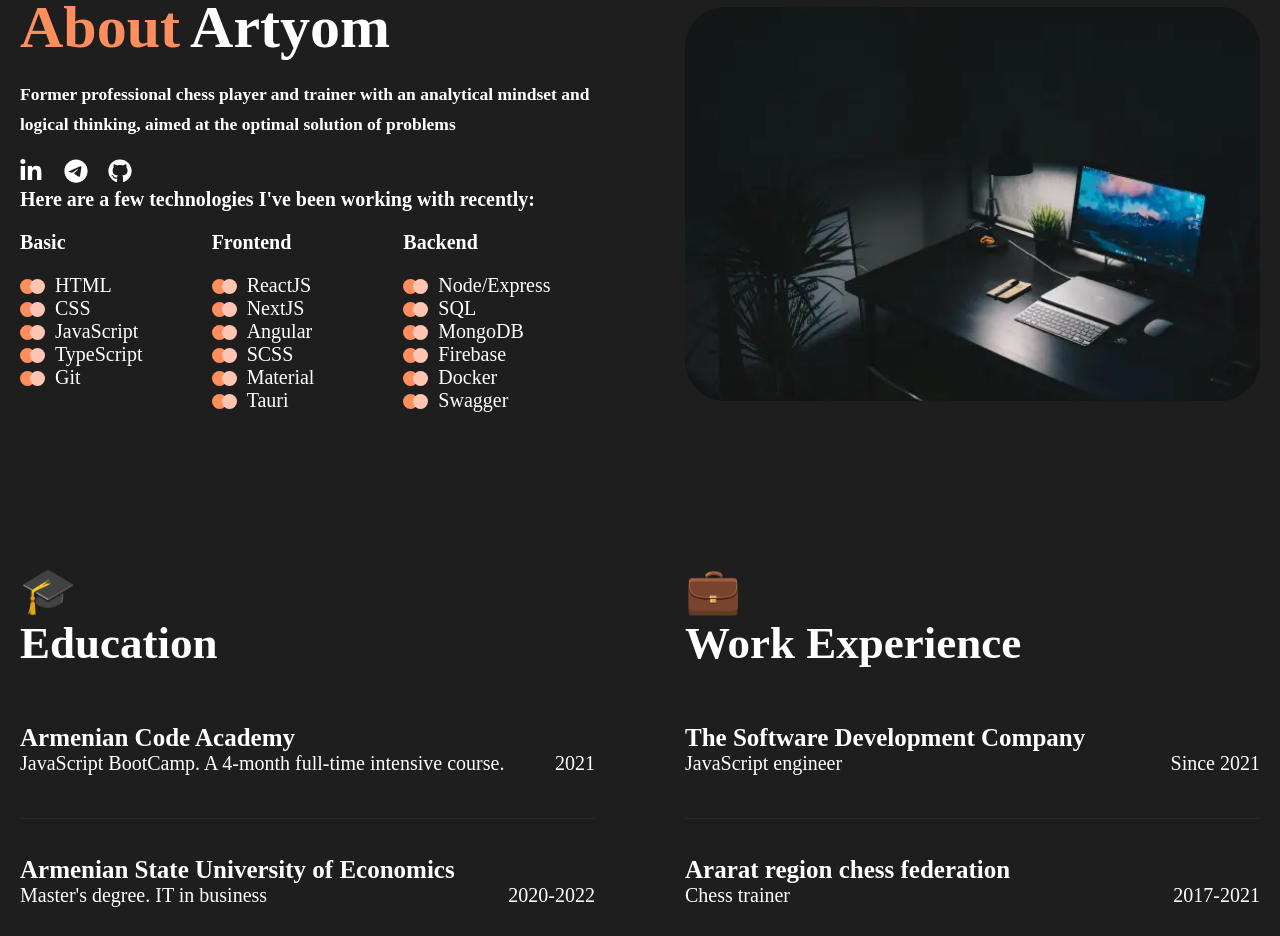
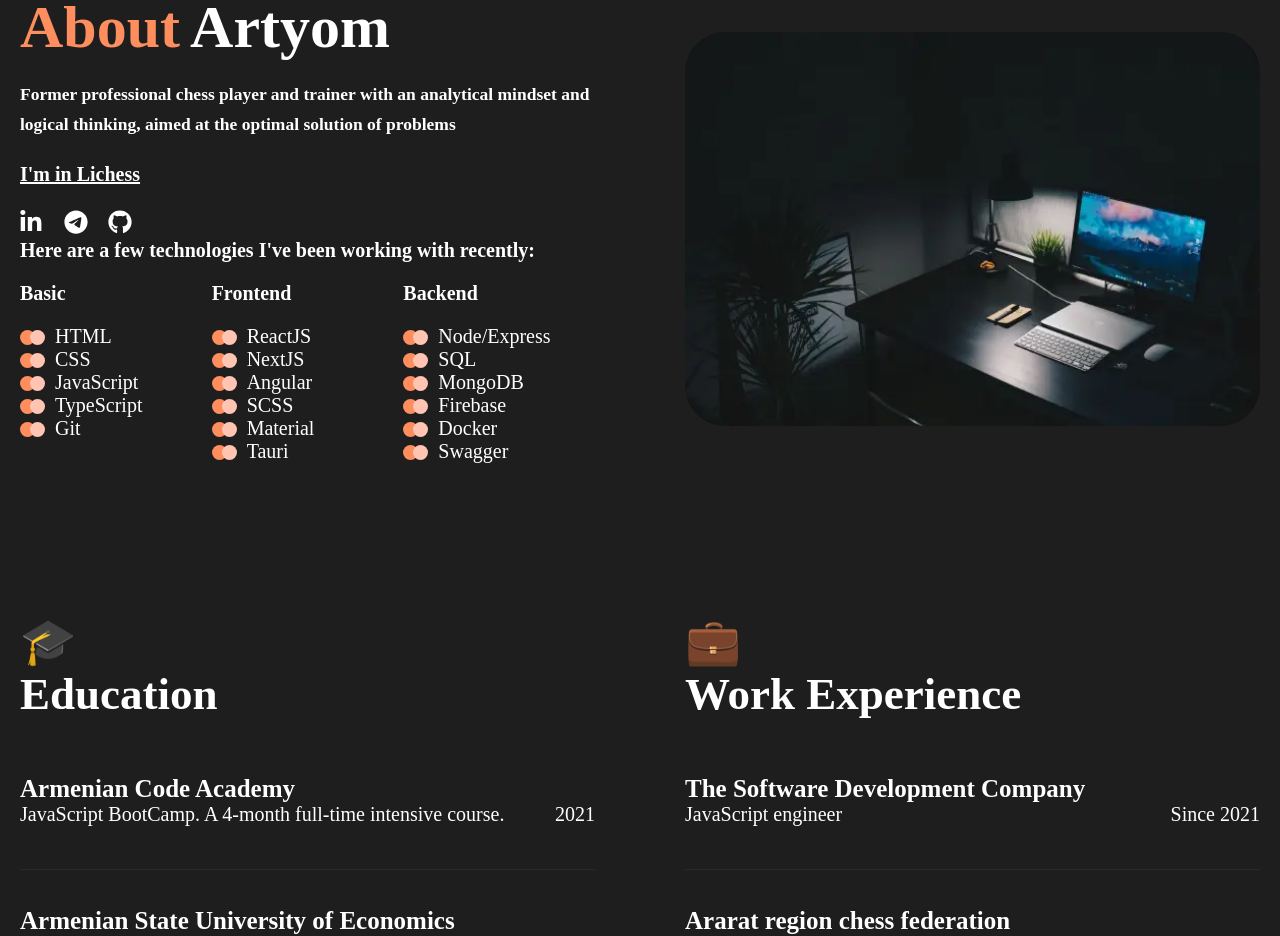
Before and after one commit to ArtyomSukiasyan/portfolio, a Next.js app: page / in a window 1280 px wide. Shown: the part 880-1816 px from the top of the page. Built offline with nearby package versions, Linux system fonts and the light colour scheme.

Commit message:
feat: add Lichess link

```diff
--- a/src/components/sections/about/About.module.css
+++ b/src/components/sections/about/About.module.css
@@ -35,6 +35,12 @@
   font-weight: 700;
   line-height: 1.5rem;
 }
+
+.lichess {
+  text-decoration: underline;
+  padding: 0;
+}
+
 .socialLinks {
   padding-top: 1rem;
 }
--- a/src/components/sections/about/About.tsx
+++ b/src/components/sections/about/About.tsx
@@ -2,6 +2,7 @@ import { EDUCATION, WORK } from "../../../constants/about";
 import { description } from "../../../constants/aboutTexts";
 import { name } from "../../../constants/config";
 import AboutItem from "../../shared/aboutItem/AboutItem";
+import Button from "../../shared/button/Button";
 import Container from "../../shared/container/Container";
 import Img from "../../shared/img/Img";
 import LastTechnologies from "../../shared/lastTechnologies/LastTechnologies";
@@ -17,6 +18,13 @@ export default function About() {
             <div>
               <h2 className={styles.aboutTitle}>{name}</h2>
               <p className={styles.desc}>{description}</p>
+              <p className={styles.desc}>
+                <Button
+                  href="https://lichess.org/@/artiom1401"
+                  text="I'm in Lichess"
+                  className={styles.lichess}
+                />
+              </p>
               <SocialLinks className={styles.socialLinks} />
             </div>
             <LastTechnologies />
@@ -34,11 +42,7 @@ export default function About() {
           type="Education"
           list={EDUCATION}
         />
-        <AboutItem
-          className={styles.work}
-          type="Work Experience"
-          list={WORK}
-        />
+        <AboutItem className={styles.work} type="Work Experience" list={WORK} />
       </Container>
     </section>
   );
```
